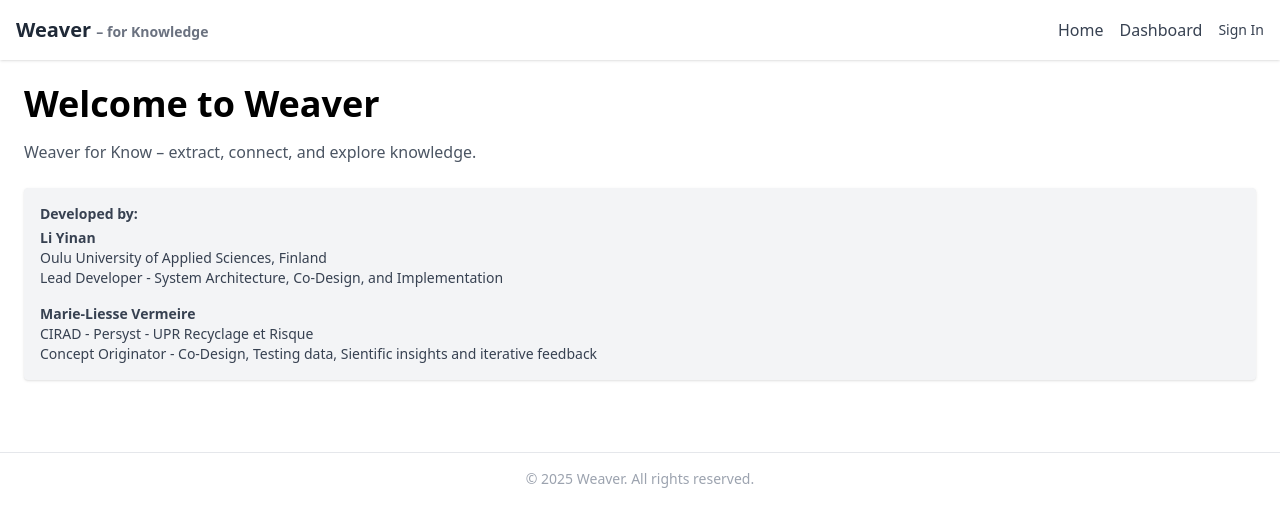
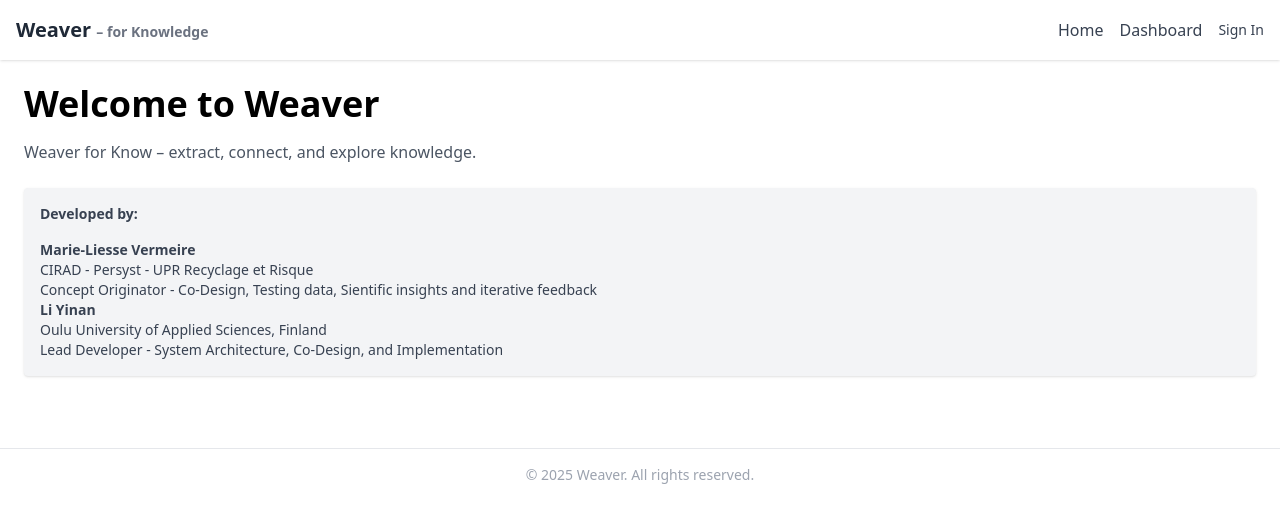
Before and after one commit to YinanLi1987/weaver_0.3_frontend, a React (Vite) app: page / in a window 1280 px wide. Shown: the top 526 px of the page. Built offline with nearby package versions, Linux system fonts and the light colour scheme; no server answers.

Commit message:
add developer info

```diff
--- a/src/pages/Home.tsx
+++ b/src/pages/Home.tsx
@@ -12,15 +12,6 @@
 
         <div className="bg-gray-100 p-4 rounded shadow text-sm text-gray-700">
           <p className="font-semibold mb-1">Developed by:</p>
-
-          <p>
-            <strong>Li Yinan</strong>
-            <br />
-            Oulu University of Applied Sciences, Finland
-            <br />
-            Lead Developer - System Architecture, Co-Design, and Implementation
-          </p>
-
           <p className="mt-4">
             <strong>Marie-Liesse Vermeire</strong>
             <br />
@@ -28,6 +19,13 @@
             <br />
             Concept Originator - Co-Design, Testing data, Sientific insights and
             iterative feedback
+          </p>
+          <p>
+            <strong>Li Yinan</strong>
+            <br />
+            Oulu University of Applied Sciences, Finland
+            <br />
+            Lead Developer - System Architecture, Co-Design, and Implementation
           </p>
         </div>
       </main>
```
